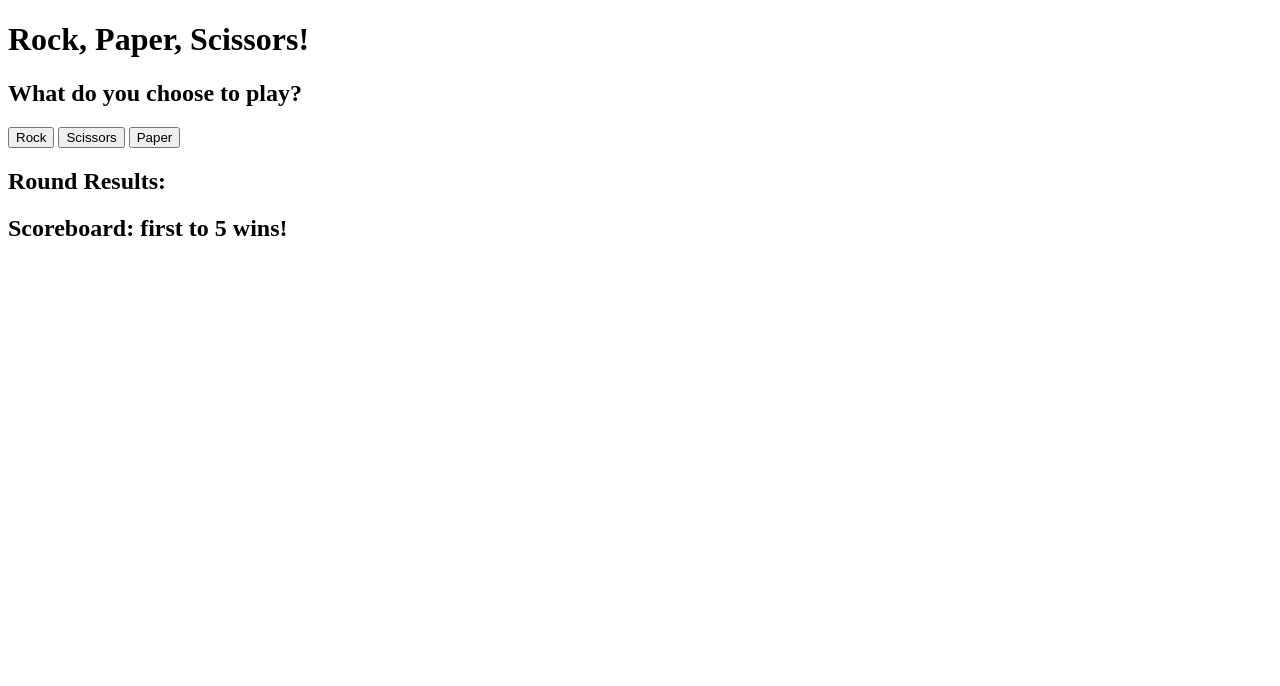
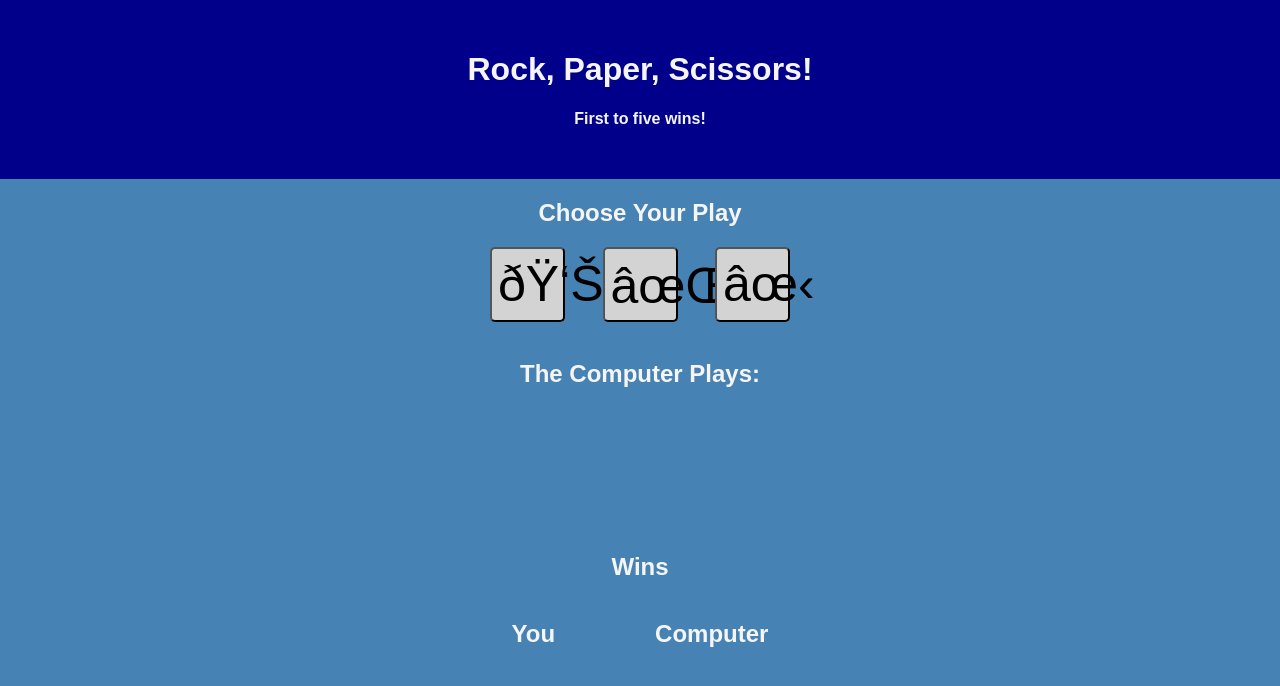
Before and after one commit to Schwenks21/Rock-paper-scissors, a plain HTML site: page index.html in a window 1280 px wide. Drawn offline with Linux system fonts and the light colour scheme.

Commit message:
Created UI for project.

```diff
--- a/index.html
+++ b/index.html
@@ -4,28 +4,43 @@
         <title>Rock, Paper, Scissors!</title>
         <meta charset="UCF-8">
         <script src="script2.js" defer></script>
+        <link rel='stylesheet' href='style.css'>
     </head>
     <body>
         <div id="header">
             <h1>Rock, Paper, Scissors!</h1>
+            <h4>First to five wins!</h4>
         </div>
         <div id="container">
-            <h2 id = "container-header">What do you choose to play?</h2>
-            <button id = "rock" class = "button">Rock</button>
-            <button id = "scissors" class = "button">Scissors</button>
-            <button id = "paper" class = "button">Paper</button>
+            <h2 id = "container-header">Choose Your Play</h2>
+            <div id="button-container">
+                <button id = "rock" class = "button">👊</button>
+                <button id = "scissors" class = "button">✌️</button>
+                <button id = "paper" class = "button">✋</button>
+            </div>
+            <br>
+            <h2>The Computer Plays:</h2>
+            <div id="cpu-container"></div>
+                <div id="cpuPlay"></div>
+            <br>
+            <p id="winner-round"></p>
         </div>
-        <div id = "results">
-            <h2 id = "results-header">Round Results:</h2>
-            <p id = "player-round"></p>
-            <p id = "computer-round"></p>
-            <p id="winner-round"></p>
-            <h2 id="scoreboard">Scoreboard: first to 5 wins!</h2>
-            <p id="player-score"></p>
-            <p id="computer-score"></p>
+        <h2>Wins</h2>
+        <div id ="results">
+            <div id="player-score-container">
+                <h2>You</h2>
+                <p id="player-score"></p>
+            </div>
+            <div id="cpu-score-container">
+                <h2>Computer</h2>
+                <p id="computer-score"></p>
+            </div>
+        </div>
+        <br>
+        <div id ="game-results">
             <p id="winner-game"></p>
+        </div>
 
-        </div>
 
     </body>
 </html>
```
